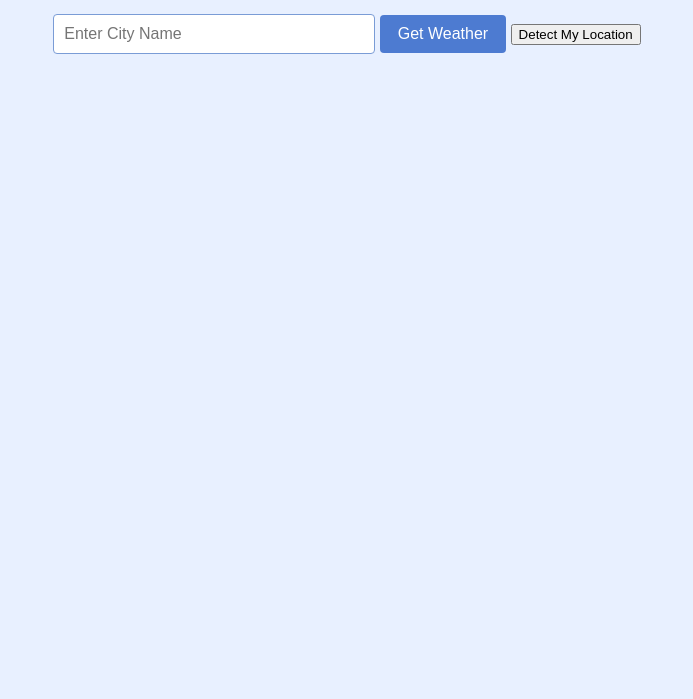
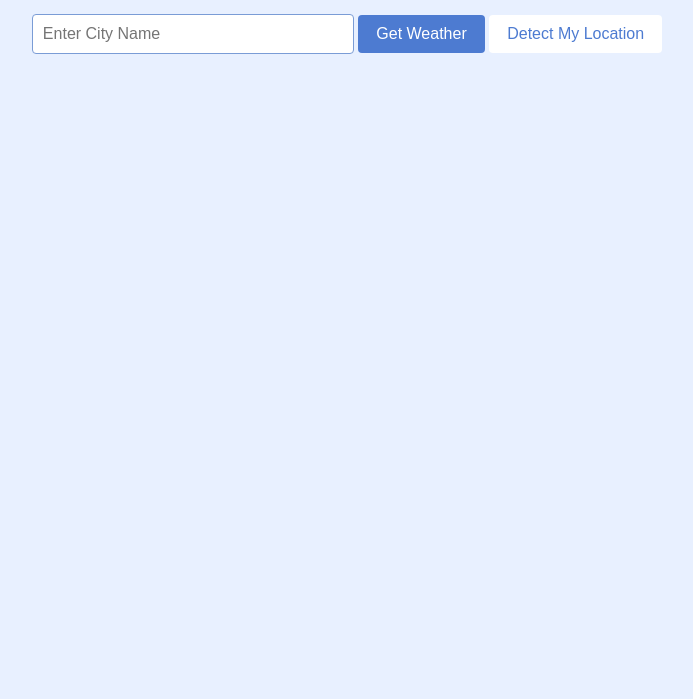
Before and after one commit to PiyushN17/check-weather, a plain HTML site: page index.html in a window 1280 px wide. Shown: the part 101-800 px from the top of the page, without its empty margins (293-986 px from the left). Drawn offline with Linux system fonts and the light colour scheme.

Commit message:
Update style.css

```diff
--- a/style.css
+++ b/style.css
@@ -32,6 +32,21 @@ h1 {
 
 #search:hover {
     background-color: #3c67b5;
+}
+
+#detect {
+    padding: 10px 18px;
+    margin-top: 10px;
+    background-color: white;
+    color: #4d7bd1;
+    border: none;
+    font-size: 16px;
+    border-radius: 4px;
+    cursor: pointer;
+}
+
+#detect:hover {
+    background-color: rgb(224, 224, 224);
 }
 
 #err {
```
